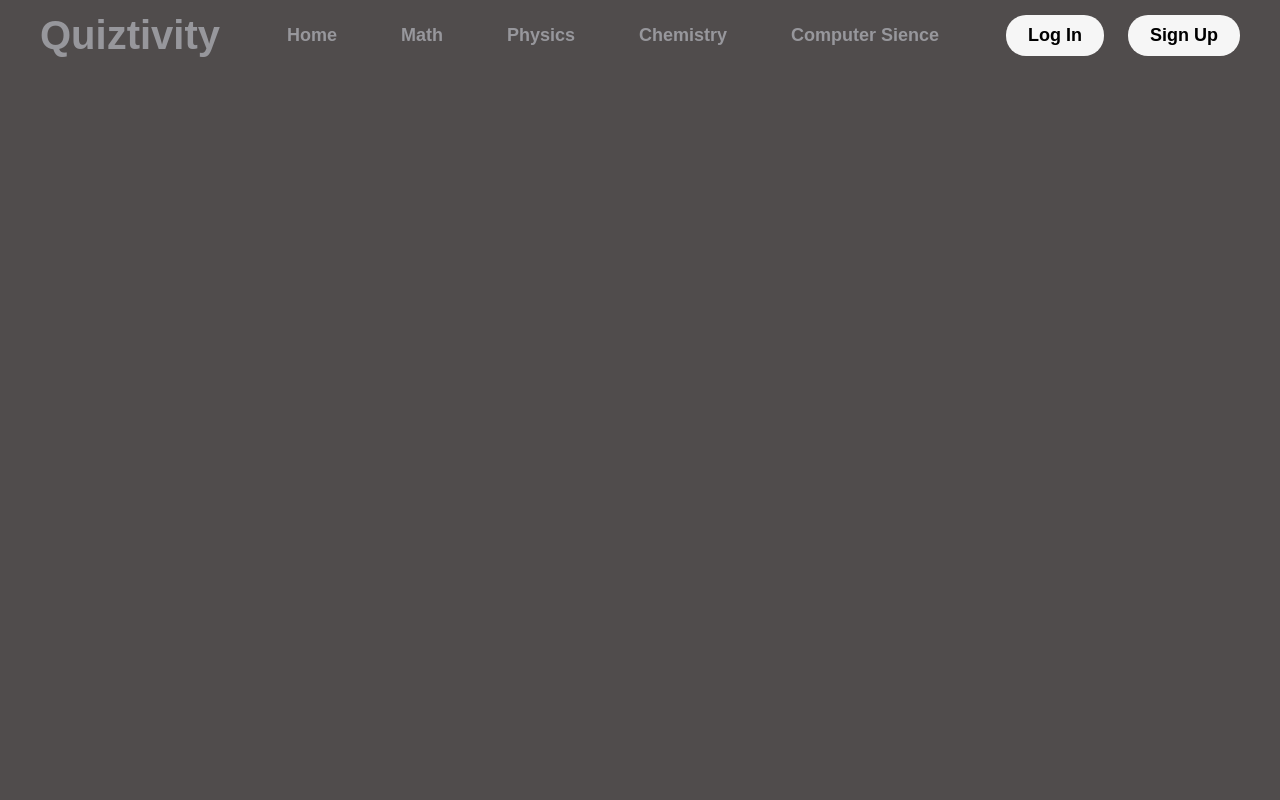
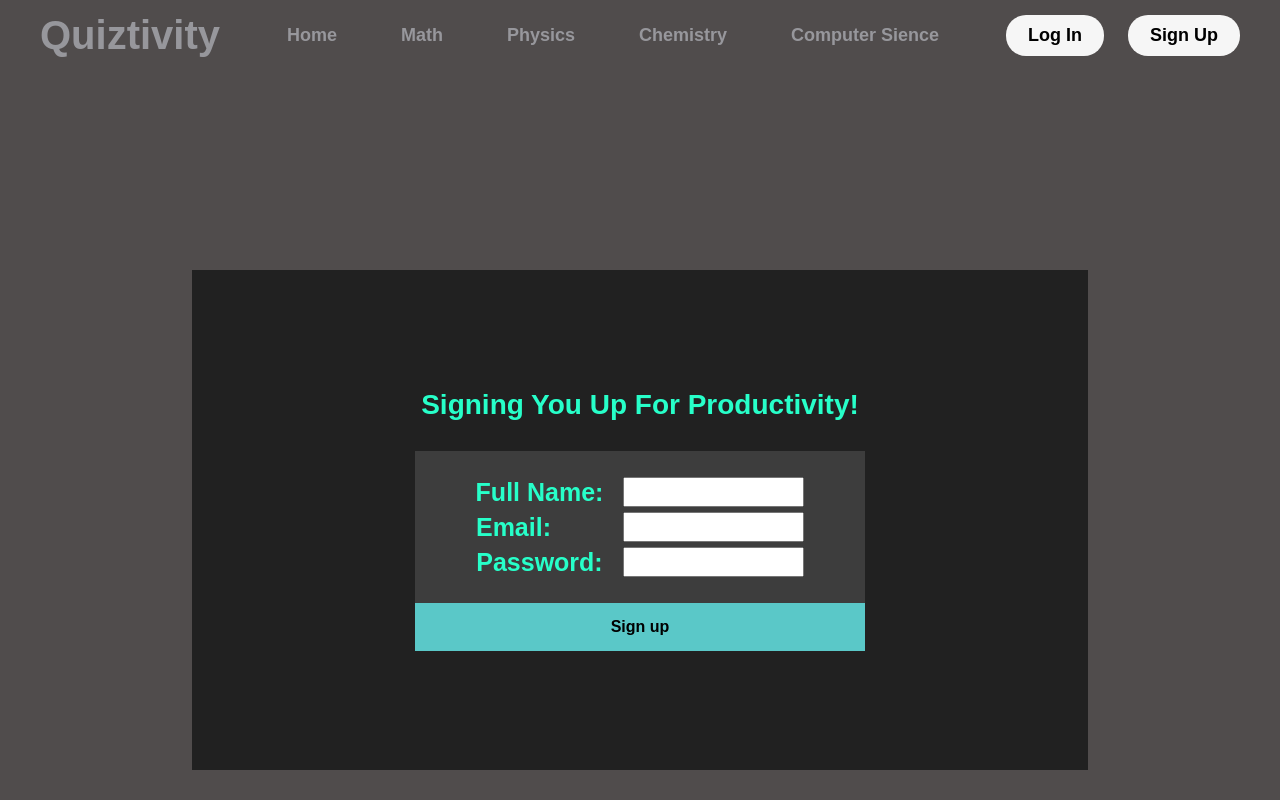
Before and after one commit to quyen-tsai/462Project, a React (Create React App) app in the folder my-app/: page /signup in a window 1280 px wide. Built offline with nearby package versions, Linux system fonts and the light colour scheme.

Commit message:
Implemented Sign up

```diff
--- a/my-app/src/App.js
+++ b/my-app/src/App.js
@@ -6,6 +6,7 @@ import Textbox from './home_page/components/textbox';
 import styled from 'styled-components';
 import Homes from './Homes';
 import Login from './Login/Login';
+import Signup from './Signup/Signup';
 
 function App() {
     const [name, setName] = useState("");
@@ -35,6 +36,7 @@ function App() {
             <Routes>
                 <Route path='/' exact element={<Homes/>}/>
                 <Route path='/login' exact element={<Login/>}/>
+                    <Route path='signup' exact element={<Signup/>}/>
             </Routes>
             </Router>
         </Home>
--- /dev/null
+++ b/my-app/src/Signup/Signup.js
@@ -0,0 +1,113 @@
+import React from 'react'
+import styled from 'styled-components'
+import { Link } from 'react-router-dom';
+function Signup() {
+  return (
+    <Boxs>
+        <Text>Signing You Up For Productivity!</Text>
+        <Smallbox>
+            <Form>
+                <Label>Full Name: <Input type='text'></Input></Label>
+                <Label2>Email: <Input type='text'></Input></Label2>
+                <Label3>Password: <Input type='text'></Input></Label3>
+            </Form>
+            <BoxBtnLink to='/login'>Sign up</BoxBtnLink>
+        </Smallbox>
+    </Boxs>
+  )
+}
+
+export default Signup
+
+export const Boxs = styled.div `
+    display:flex;
+    align-items: center;
+    justify-content: center;
+    flex-direction: column;
+    background-color: #212121;
+    height: 500px;
+    width: 70%;
+`;
+
+export const Smallbox = styled.div `
+    display:flex;
+    flex-direction: column;
+    align-items: center;
+    justify-content: center;
+    background-color: #3D3D3D;
+    height: 200px;
+    width: 450px;
+`;
+
+
+export const Form = styled.form`
+  position: static;
+  display:flex;
+  flex-direction: column;
+  flex:1;
+  justify-content: center;
+  align-items: center;
+  gap: 5px;
+`
+export const Label = styled.label`
+    font-size: 25px;
+    font-weight: bold;
+    color: #27FFC9;
+    display: flex;
+    gap: 20px;
+    align-items: center;
+    justify-content: center;
+`
+export const Label2 = styled.label`
+    font-size: 25px;
+    font-weight: bold;
+    color: #27FFC9;
+    display: flex;
+    align-items: center;
+    justify-content: center;
+    gap: 72px;
+`
+export const Label3 = styled.label`
+    font-size: 25px;
+    font-weight: bold;
+    color: #27FFC9;
+    display: flex;
+    gap: 20px;
+    align-items: center;
+    justify-content: center;
+`
+
+export const Input = styled.input`
+    height: 30px;
+`
+export const Text = styled.p`
+  font-size: 28px;
+  font-weight: bold;
+  color: #27FFC9;
+  margin-bottom: 30px;
+//   text-decoration: underline;
+`
+
+export const BoxBtnLink = styled(Link)
+`
+
+  width: 450px;
+  background: #5AC8C8;
+  padding: 15px 22px;
+  color: #000000;
+  outline: none;
+  border: none;
+  cursor: pointer;
+  transition: all 0.2s ease-in-out;
+  text-decoration: none;
+  /* Second Nav */
+  font-weight: bold;
+  text-align:center;
+  align-self: flex-end;
+  margin-top:auto;
+  &:hover {
+    transition: all 0.2s ease-in-out;
+    background: #fff;
+    color: #808080;
+  }
+`;
```
